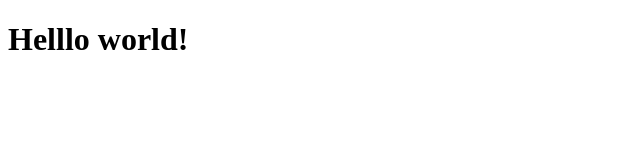
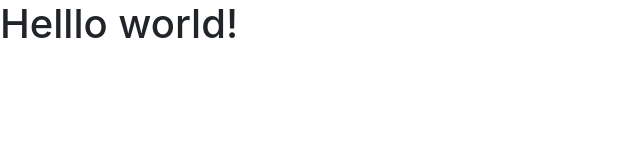
Before and after one commit to wagnerbarbosa/wagnerbarbosa.github.io, a plain HTML site: page index.html in a window 1280 px wide. Shown: the whole page, without its empty margins (0-640 px from the left). Drawn offline with nearby package versions, Linux system fonts and the light colour scheme.

Commit message:
Add bootstrap

```diff
--- a/index.html
+++ b/index.html
@@ -1,8 +1,17 @@
 <!doctype html>
 <html>
+    <head>
+        <meta charset="utf-8">
+        <meta name="viewport" content="width=device-width, initial-scale=1, shrink-to-fit=no">
+        <link rel="stylesheet" href="https://maxcdn.bootstrapcdn.com/bootstrap/4.0.0/css/bootstrap.min.css" integrity="sha384-Gn5384xqQ1aoWXA+058RXPxPg6fy4IWvTNh0E263XmFcJlSAwiGgFAW/dAiS6JXm" crossorigin="anonymous">
+        <title>Wagner Barbosa</title>
+    </head>
+    <body>
+        <h1>Helllo world!</h1>
 
-<body>
-	<h1>Helllo world!</h1>
-</body>
+        <script src="https://code.jquery.com/jquery-3.2.1.slim.min.js" integrity="sha384-KJ3o2DKtIkvYIK3UENzmM7KCkRr/rE9/Qpg6aAZGJwFDMVNA/GpGFF93hXpG5KkN" crossorigin="anonymous"></script>
+        <script src="https://cdnjs.cloudflare.com/ajax/libs/popper.js/1.12.9/umd/popper.min.js" integrity="sha384-ApNbgh9B+Y1QKtv3Rn7W3mgPxhU9K/ScQsAP7hUibX39j7fakFPskvXusvfa0b4Q" crossorigin="anonymous"></script>
+        <script src="https://maxcdn.bootstrapcdn.com/bootstrap/4.0.0/js/bootstrap.min.js" integrity="sha384-JZR6Spejh4U02d8jOt6vLEHfe/JQGiRRSQQxSfFWpi1MquVdAyjUar5+76PVCmYl" crossorigin="anonymous"></script>
+    </body>
 
 </html>
```
